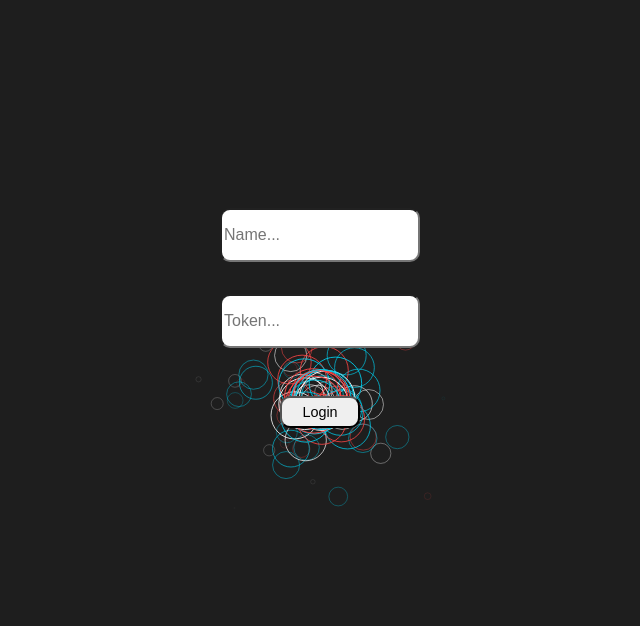
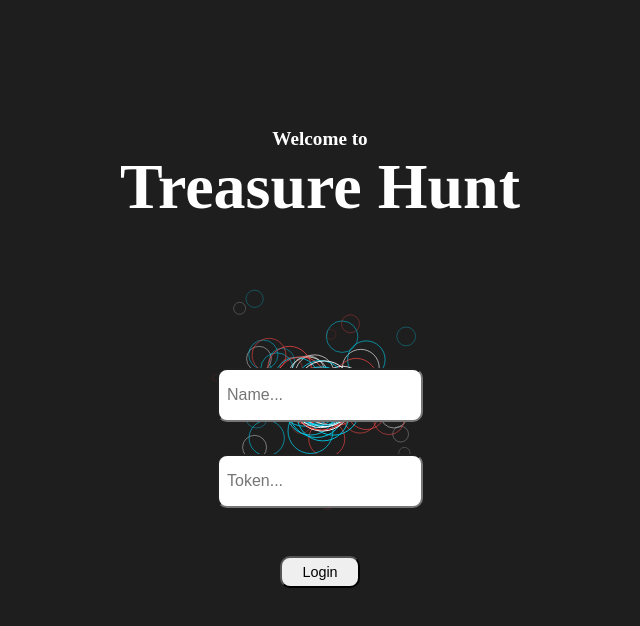
Before and after one commit to treasure-hunt/FrontEnd, a React (Create React App) app in the folder treasure-hunt/: page / in a window 1280 px wide. Shown: the top 626 px of the page, without its empty margins (320-960 px from the left). Built offline with nearby package versions, Linux system fonts and the light colour scheme; no server answers.

Commit message:
added move design to login view

```diff
--- a/treasure-hunt/src/App.scss
+++ b/treasure-hunt/src/App.scss
@@ -11,12 +11,28 @@ body{
 
 // LOGIN COMPONENT
 .loginWrapper{
+  .loginTitleContainer {
+    display: flex;
+    flex-direction: column;
+    align-items: center;
+    margin-top:10%;
 
+    h4{
+      color:white;
+      font-size: 1.2rem;
+      margin:0;
+    }
+    h1{
+      color:white;
+      font-size: 4rem;
+      margin:0;
+    }
+  }
   form{
     display: flex;
     flex-direction: column;
     align-items: center;
-    margin-top:15%;
+    margin-top:10%;
 
     .inputContainer{
       display: flex;
@@ -32,6 +48,7 @@ body{
         width:12rem;
         border-radius: 10px;
         font-size: 1rem;
+        padding-left:.5rem;
       }
     }
   }
@@ -45,7 +62,7 @@ body{
       height:2rem;
       border-radius:10px;
       font-size: .9rem;
-
+      cursor: pointer;
     }
   }
   canvas{
--- a/treasure-hunt/src/Login/Login.js
+++ b/treasure-hunt/src/Login/Login.js
@@ -10,6 +10,10 @@ export class Login extends Component {
     render() {
         return (
             <div className="loginWrapper">
+            <div className="loginTitleContainer">
+                <h4>Welcome to</h4>
+                <h1>Treasure Hunt</h1>
+            </div>
                 <form type='submit'>
                     <div className='inputContainer'>
                         <input
@@ -122,7 +126,7 @@ const c = canvas.getContext('2d');
 
       if (this.r < 0) this.r = 0 // Thank you Akash for the conditional!
 
-      this.timeToLive -= 0.1
+      this.timeToLive -= 0.01
   }
 
 
```
